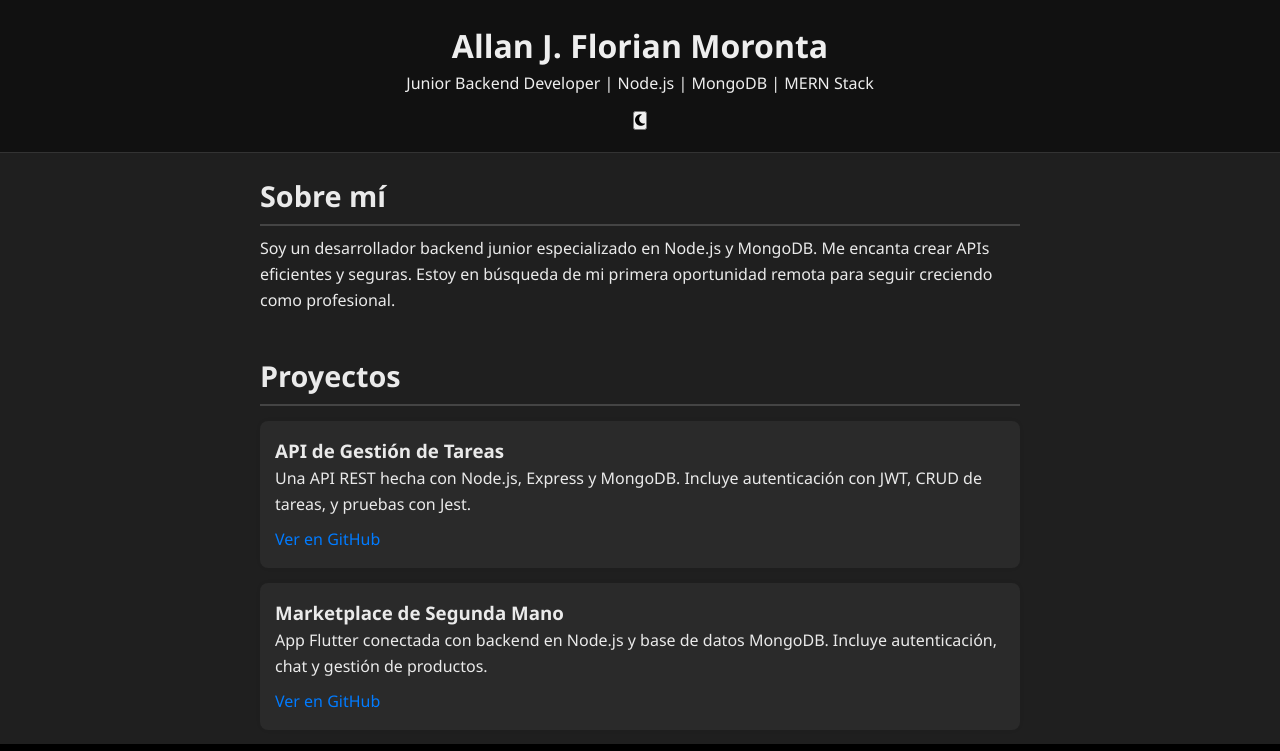
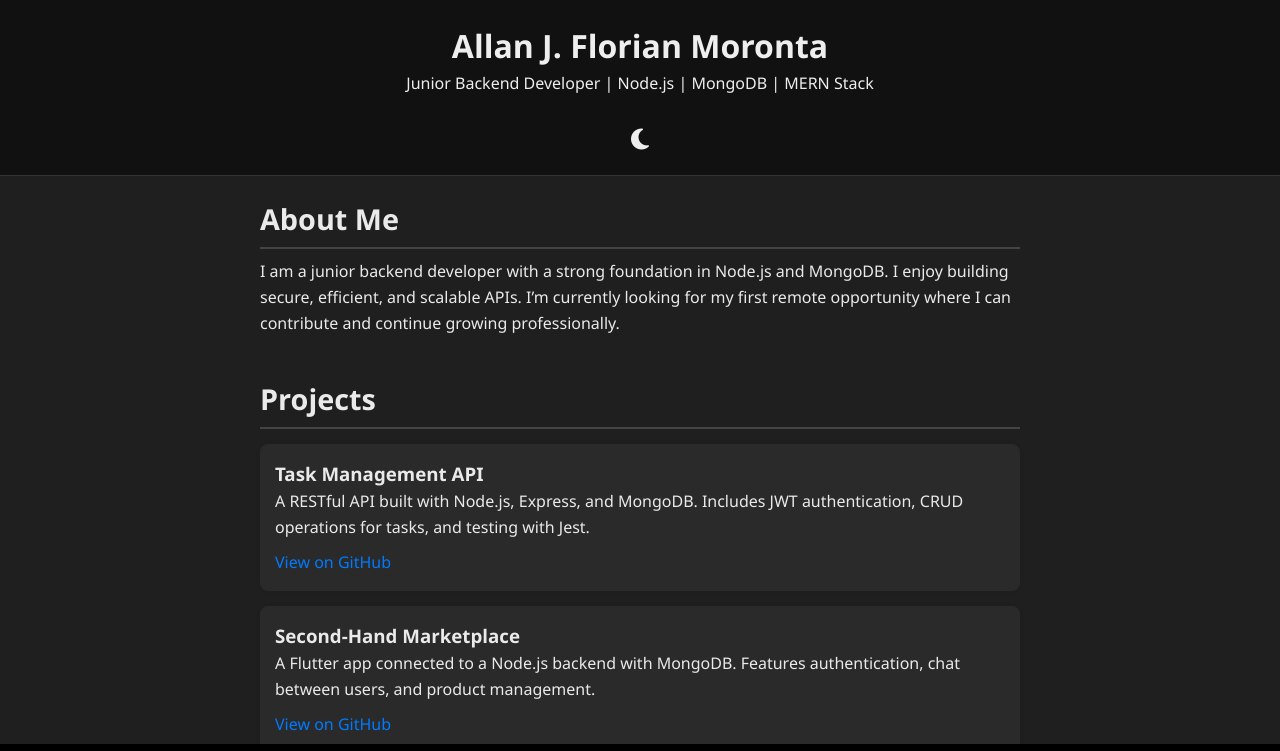
Before and after one commit to AllanF01/allanflorian-portfolio, a plain HTML site: page index.html in a window 1280 px wide. Both pictures are taken after a click on the button 640 px from the left and 120 px from the top of the page. Shown: the top 751 px of the page. Drawn offline with Linux system fonts and the light colour scheme.

Commit message:
improved styles

```diff
--- a/index.html
+++ b/index.html
@@ -14,41 +14,41 @@
   <header class="navbar">
     <h1>Allan J. Florian Moronta</h1>
     <p>Junior Backend Developer | Node.js | MongoDB | MERN Stack</p>
-    <button onclick="toggleDarkMode()">
-      <i id="theme-icon" class="fas fa-moon"></i>
+    <button class="theme-toggle" onclick="toggleDarkMode()">
+      <i id="theme-icon" class="fas fa-sun"></i>
     </button>
   </header>
 
   <main class="container">
     <section id="about">
-      <h2>Sobre mí</h2>
-      <p>Soy un desarrollador backend junior especializado en Node.js y MongoDB. Me encanta crear APIs eficientes y seguras. Estoy en búsqueda de mi primera oportunidad remota para seguir creciendo como profesional.</p>
+      <h2>About Me</h2>
+      <p>I am a junior backend developer with a strong foundation in Node.js and MongoDB. I enjoy building secure, efficient, and scalable APIs. I’m currently looking for my first remote opportunity where I can contribute and continue growing professionally.</p>
     </section>
 
     <section id="projects">
-      <h2>Proyectos</h2>
+      <h2>Projects</h2>
 
       <div class="project">
-        <h3>API de Gestión de Tareas</h3>
-        <p>Una API REST hecha con Node.js, Express y MongoDB. Incluye autenticación con JWT, CRUD de tareas, y pruebas con Jest.</p>
-        <a href="https://github.com/AllanF01/api_tasks" target="_blank">Ver en GitHub</a>
+        <h3>Task Management API</h3>
+        <p>A RESTful API built with Node.js, Express, and MongoDB. Includes JWT authentication, CRUD operations for tasks, and testing with Jest.</p>
+        <a href="https://github.com/AllanF01/api_tasks" target="_blank">View on GitHub</a>
       </div>
 
       <div class="project">
-        <h3>Marketplace de Segunda Mano</h3>
-        <p>App Flutter conectada con backend en Node.js y base de datos MongoDB. Incluye autenticación, chat y gestión de productos.</p>
-        <a href="https://github.com/Jonatndm/marketplace_segundamano" target="_blank">Ver en GitHub</a>
+        <h3>Second-Hand Marketplace</h3>
+        <p>A Flutter app connected to a Node.js backend with MongoDB. Features authentication, chat between users, and product management.</p>
+        <a href="https://github.com/Jonatndm/marketplace_segundamano" target="_blank">View on GitHub</a>
       </div>
 
     </section>
 
     <section id="contact">
-      <h2>Contacto</h2>
+      <h2>Contact</h2>
       <p><i class="fas fa-envelope"></i> allanflorian8@gmail.com</p>
       <div class="social-icons">
         <a href="https://github.com/AllanF01" target="_blank"><i class="fab fa-github fa-2x"></i></a>
         <a href="https://www.linkedin.com/in/allan-florian/" target="_blank"><i class="fab fa-linkedin fa-2x"></i></a>
-        <a href="CV-AllanFlorian.pdf" download class="btn-cv"><i class="fas fa-file-download"></i> Descargar CV</a>
+        <a href="CV-AllanFlorian.pdf" download class="btn-cv"><i class="fas fa-file-download"></i> Download CV</a>
       </div>
     </section>
   </main>
@@ -59,10 +59,16 @@
 
   <script>
     function toggleDarkMode() {
-      document.body.classList.toggle("dark");
+      const body = document.body;
       const icon = document.getElementById("theme-icon");
-      icon.classList.toggle("fa-moon");
-      icon.classList.toggle("fa-sun");
+      body.classList.toggle("dark");
+      if (body.classList.contains("dark")) {
+        icon.classList.remove("fa-sun");
+        icon.classList.add("fa-moon");
+      } else {
+        icon.classList.remove("fa-moon");
+        icon.classList.add("fa-sun");
+      }
     }
   </script>
 </body>
--- a/script.js
+++ b/script.js
@@ -1,3 +1,14 @@
 function toggleDarkMode() {
-    document.body.classList.toggle('dark');
+    const body = document.body;
+    const icon = document.getElementById("theme-icon");
+
+    body.classList.toggle("dark");
+
+    if (body.classList.contains("dark")) {
+      icon.classList.remove("fa-sun");
+      icon.classList.add("fa-moon");
+    } else {
+      icon.classList.remove("fa-moon");
+      icon.classList.add("fa-sun");
+    }
   }
--- a/style.css
+++ b/style.css
@@ -34,7 +34,8 @@ body.dark .navbar {
   border-bottom: 1px solid #333;
 }
 
-.theme-toggle {
+.theme-toggle,
+.theme-toggle i {
   background: none;
   border: none;
   font-size: 1.5rem;
@@ -43,6 +44,7 @@ body.dark .navbar {
   color: inherit;
 }
 
+/* Main content */
 .container {
   max-width: 800px;
   margin: auto;
@@ -73,7 +75,7 @@ p {
   padding: 15px;
   border-radius: 8px;
   margin-top: 15px;
-  box-shadow: 0 0 5px rgba(0,0,0,0.05);
+  box-shadow: 0 0 5px rgba(0, 0, 0, 0.05);
   transition: transform 0.3s ease;
 }
 
@@ -112,6 +114,12 @@ a:hover {
 .social-icons a {
   margin-right: 15px;
   color: inherit;
+  transition: color 0.3s ease;
+}
+
+.social-icons a i {
+  background: none;
+  color: inherit;
 }
 
 footer {
```
